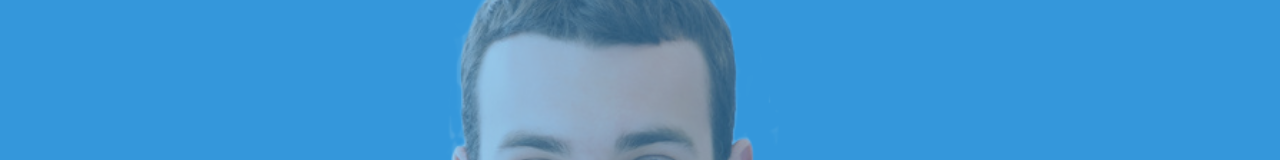
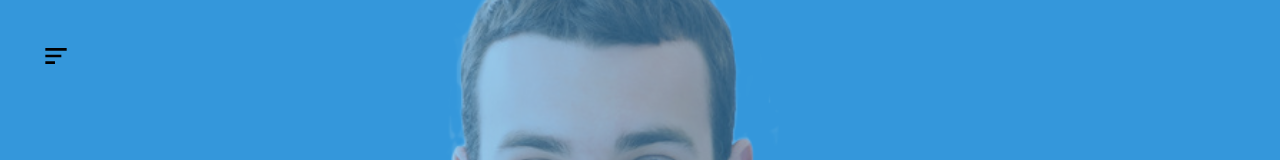
Before and after one commit to wahsandaruwan/simple_portfolio_website, a React (Create React App) app: page / in a window 1280 px wide. Shown: the top 160 px of the page. Built offline with nearby package versions, Linux system fonts and the light colour scheme.

Commit message:
Added navigation menu

```diff
--- a/src/App.js
+++ b/src/App.js
@@ -3,16 +3,26 @@ import {BrowserRouter, Route, Switch} from "react-router-dom";
 import Home from "./pages/Home";
 import Portfolio from "./pages/Portfolio";
 import Error from "./pages/Error";
+import Skills from "./pages/Skills";
+import Contact from "./pages/Contact";
+import NavMenu from "./components/NavMenu";
 
 const App = () => {
   return (
     <BrowserRouter>
+      <NavMenu/>
       <Switch>
         <Route path="/" exact>
           <Home/>
         </Route>
         <Route path="/portfolio">
           <Portfolio/>
+        </Route>
+        <Route path="/skills">
+          <Skills/>
+        </Route>
+        <Route path="/contact">
+          <Contact/>
         </Route>
         <Route path="*">
           <Error/>
--- /dev/null
+++ b/src/components/NavMenu.js
@@ -0,0 +1,40 @@
+import {BiMenuAltLeft} from "react-icons/bi"
+import { MdClose } from "react-icons/md"
+import {Link} from "react-router-dom"
+import {useState} from "react"
+
+const NavMenu = () => {
+  // Menu State
+  const [isShow, setIsShow] = useState(false)
+
+  return (
+    <>
+      <div className="menu-btn">
+        <button onClick={() => setIsShow(!isShow)}>
+          {isShow ? <MdClose/> : <BiMenuAltLeft/>}
+        </button>
+      </div>
+
+      <header className={`${isShow ? "hdr show" : "hdr"}`}>
+        <nav className="menu-links">
+          <ul>
+            <li>
+              <Link to="/">Home</Link>
+            </li>
+            <li>
+              <Link to="/portfolio">Portfolio</Link>
+            </li>
+            <li>
+              <Link to="/skills">Skills</Link>
+            </li>
+            <li>
+              <Link to="/contact">Contact</Link>
+            </li>
+          </ul>
+        </nav>
+     </header>
+    </>
+  )
+}
+
+export default NavMenu
--- a/src/index.css
+++ b/src/index.css
@@ -23,6 +23,70 @@ a{
 
 ul{
   list-style-type: none;
+}
+
+/* ---Header--- */
+.hdr{
+  position: absolute;
+  top: 0;
+  left: 0;
+  z-index: 3;
+  height: 0;
+  width: 100%;
+  overflow: hidden;
+  transition: all 0.5s ease-in;
+}
+
+/* Menu Links */
+.menu-links{
+  display: flex;
+  justify-content: center;
+  align-items: center;
+  background-color: #3498db;
+  height: 100%;
+  text-align: center;
+}
+
+.menu-links ul li{
+  padding: 20px 30px;
+  margin: 15px 0;
+  font-size: 1.1rem;
+}
+
+.menu-links ul li > *{
+  color: #000000;
+  transition: all 0.3s ease-in;
+}
+
+.menu-links ul li > *:hover{
+  color: #ffffff;
+}
+
+/* ---Menu Button--- */
+.menu-btn{
+  position: absolute;
+  top: 40px;
+  left: 40px;
+  z-index: 1000;
+}
+
+.menu-btn button{
+  font-size: 2rem;
+  background-color: transparent;
+  color: #000000;
+  border: none;
+  cursor: pointer;
+  transition: all 0.3s ease-in;
+}
+
+.menu-btn button:hover{
+  color: #ffffff;
+}
+
+/* ---Menu Toggle--- */
+.show{
+  height: 100%;
+  width: 100%;
 }
 
 /* -----Home Page----- */
@@ -138,6 +202,7 @@ ul{
 
 /* -----Responsive----- */
 @media(max-width: 600px){
+  /* ---Home Page--- */
   .home-page{
     background-size: 550px;
   }
--- /dev/null
+++ b/src/pages/Contact.js
@@ -0,0 +1,9 @@
+const Contact = () => {
+    return (
+        <>
+            <h1>Contact</h1>
+        </>
+    )
+}
+
+export default Contact
--- /dev/null
+++ b/src/pages/Skills.js
@@ -0,0 +1,9 @@
+const Skills = () => {
+    return (
+        <>
+            <h1>Skills</h1>
+        </>
+    )
+}
+
+export default Skills
```
